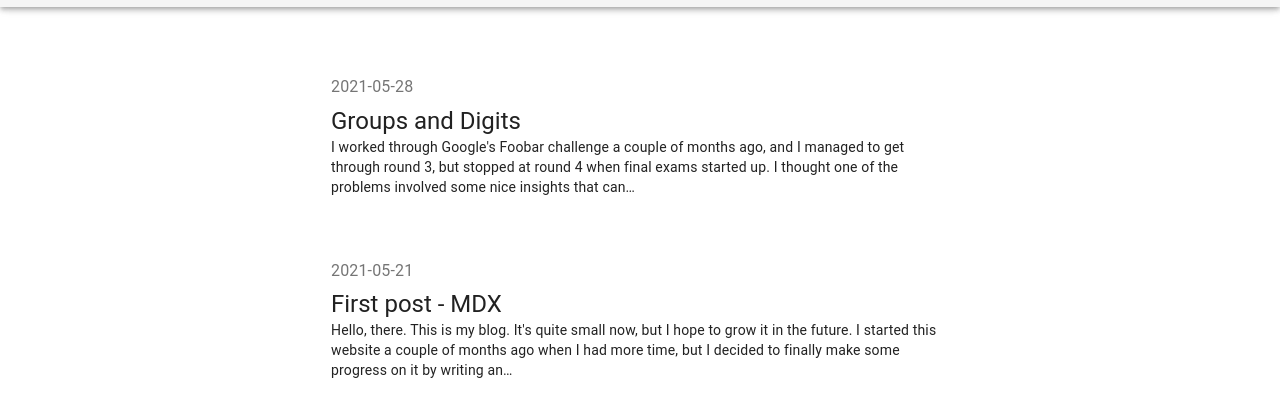
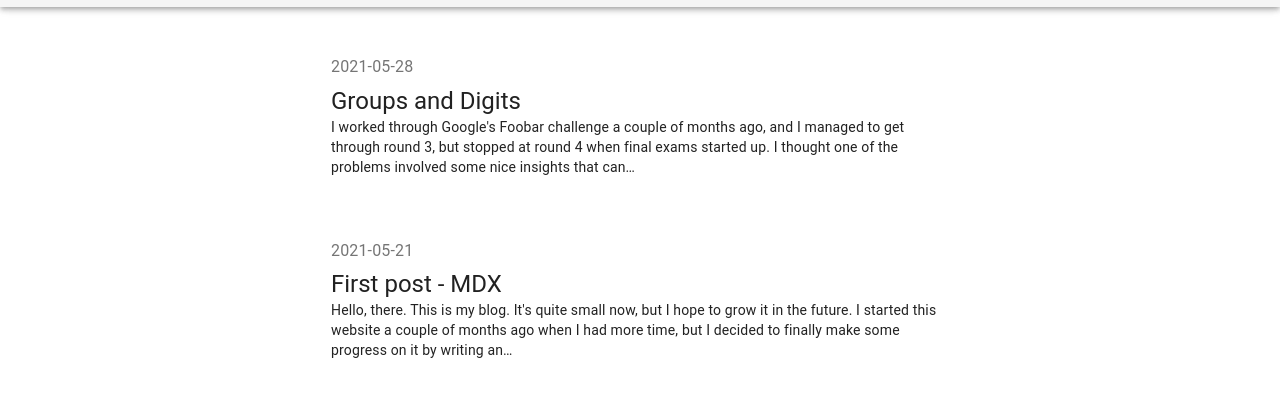
Before and after one commit to AJB117/ajb117.github.io, a Gatsby site: page /blog in a window 1280 px wide. Shown: the part 41-458 px from the top of the page. Built offline with nearby package versions, Linux system fonts and the light colour scheme; Gatsby itself is replaced by a stand-in of ours.

Commit message:
room for footer, adjust head margin

```diff
--- a/src/styles/global.css
+++ b/src/styles/global.css
@@ -4,7 +4,7 @@
 }
 
 .page {
-  margin-top: 100px;
+  margin-top: 80px;
 }
 
 .name {
@@ -42,15 +42,16 @@ h2 {
     display: none;
   }
   .news {
-    margin-top: -15px
+    margin-top: -15px;
   }
 }
 
 footer {
-  position: fixed;
+  /* position: fixed;
   left: 0;
   bottom: 0;
-  width: 100%;
+  width: 100%; */
+  margin-top: 12em;
   text-align: center;
   font-size: 0.9rem;
   font-family: -apple-system, BlinkMacSystemFont, "Segoe UI", Roboto, Oxygen,
```
